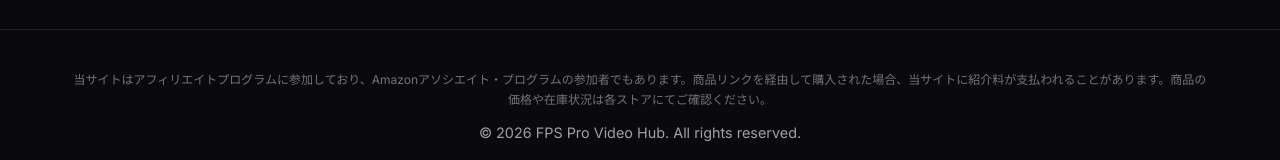
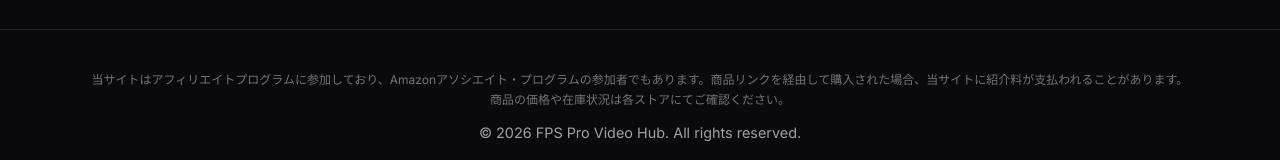
Before and after one commit to t0421a1031/FPS, a website built with Vite: page index.html in a window 1280 px wide. Shown: the part 1674-1834 px from the top of the page. Built offline with nearby package versions, Linux system fonts and the light colour scheme.

Commit message:
Fix: add line break in footer disclaimer

```diff
--- a/index.html
+++ b/index.html
@@ -131,7 +131,7 @@
     <footer class="footer">
       <div class="container">
         <p class="footer-disclaimer">
-          当サイトはアフィリエイトプログラムに参加しており、Amazonアソシエイト・プログラムの参加者でもあります。商品リンクを経由して購入された場合、当サイトに紹介料が支払われることがあります。商品の価格や在庫状況は各ストアにてご確認ください。
+          当サイトはアフィリエイトプログラムに参加しており、Amazonアソシエイト・プログラムの参加者でもあります。商品リンクを経由して購入された場合、当サイトに紹介料が支払われることがあります。<br>商品の価格や在庫状況は各ストアにてご確認ください。
         </p>
         <p>&copy; 2026 FPS Pro Video Hub. All rights reserved.</p>
       </div>
```
